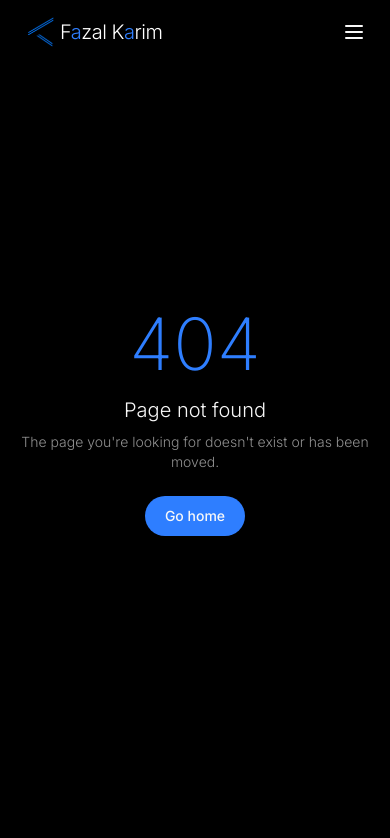
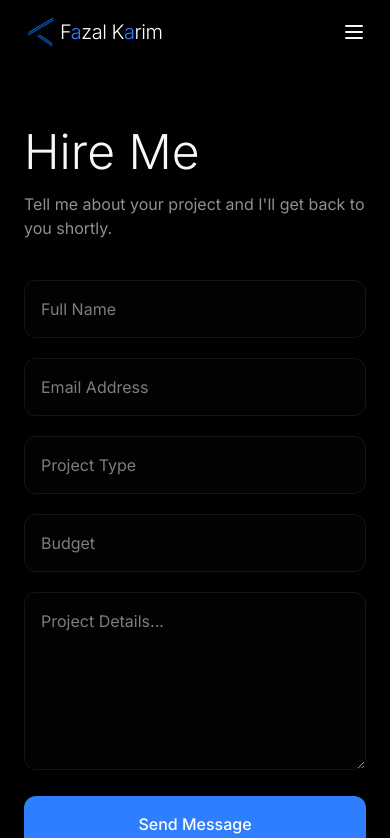
Before and after one commit to fazalkariim/Fazal-Karim, a React (Vite) app: page /hire in a window 390 px wide. Shown: the top 838 px of the page. Built offline with nearby package versions, Linux system fonts and the light colour scheme.

Commit message:
email functionality Added

```diff
--- a/package.json
+++ b/package.json
@@ -9,6 +9,7 @@
     "preview": "vite preview"
   },
   "dependencies": {
+    "@emailjs/browser": "^4.4.1",
     "lucide-react": "^0.460.0",
     "react": "^18.3.1",
     "react-dom": "^18.3.1",
--- a/src/App.jsx
+++ b/src/App.jsx
@@ -6,17 +6,19 @@ import About from "./pages/About.jsx";
 import Projects from "./pages/Projects.jsx";
 import NotFound from "./pages/NotFound.jsx";
 import ScrollToTop from "./components/ScrollToTop.jsx";
+import Hire from "./pages/Hire.jsx";
 
 export default function App() {
   return (
     <div className="min-h-screen flex flex-col bg-background">
       <Navbar />
       <main className="flex-1">
-          <ScrollToTop />
+        <ScrollToTop />
         <Routes>
           <Route path="/" element={<Home />} />
           <Route path="/about" element={<About />} />
           <Route path="/projects" element={<Projects />} />
+          <Route path="/hire" element={<Hire />} />
           <Route path="*" element={<NotFound />} />
         </Routes>
       </main>
--- a/src/components/sections/ContactCTA.jsx
+++ b/src/components/sections/ContactCTA.jsx
@@ -1,4 +1,5 @@
 import { Mail, Briefcase } from "lucide-react";
+import { Link } from "react-router-dom";
 
 export function ContactCTA() {
   return (
@@ -15,17 +16,18 @@ export function ContactCTA() {
               Available for projects
             </div>
 
-            <h2 className="text-4xl md:text-6xl font-extralight tracking-tight leading-tight">
-              Let's build something <br />
-              <span className="text-gradient-primary font-light">
-                amazing together.
+            <h2 className="text-5xl md:text-6xl font-medium tracking-tight leading-tight">
+              Let's transform your vision  <br />
+              <span className=" text-gradient-primary font-medium">
+                into reality.
               </span>
             </h2>
 
-            <p className="mt-5 text-muted-foreground font-light max-w-lg mx-auto">
-              Have a project in mind? I'm currently accepting new freelance work
-              and remote roles.
-            </p>
+            <p className="mt-5 text-muted-foreground font-light max-w-xl mx-auto leading-relaxed">
+  Looking for a developer who can turn ideas into scalable digital
+  products? I'm available for freelance projects, startup collaborations,
+  and remote opportunities.
+</p>
 
             <div className="mt-8 flex flex-col sm:flex-row gap-3 justify-center">
               {/* CONTACT BUTTON */}
@@ -45,20 +47,14 @@ export function ContactCTA() {
               </a>
 
               {/* HIRE ME BUTTON */}
-              <a
-                href="#contact"
-                onClick={() => {
-                  setTimeout(() => {
-                    window.dispatchEvent(
-                      new Event("contact-highlight")
-                    );
-                  }, 300);
-                }}
-                className="inline-flex items-center justify-center gap-2 px-7 py-3 rounded-full border border-border bg-surface font-medium hover:border-primary/50 transition-colors"
-              >
-                <Briefcase className="w-4 h-4" />
-                Hire Me
-              </a>
+              <Link
+                 to="/hire"
+                 className="inline-flex items-center justify-center gap-2 px-7 py-3 rounded-full border border-border bg-surface font-medium hover:border-primary/50 transition-colors"
+               >
+                 <Briefcase className="w-4 h-4" />
+                 Hire Me
+               </Link>
+
             </div>
           </div>
         </div>
--- a/src/components/sections/ProjectCard.jsx
+++ b/src/components/sections/ProjectCard.jsx
@@ -8,6 +8,7 @@ export const projectsData = [
     category: "NEXT Apps",
     status: "Completed",
     image: "/aiassis.png",
+     github: "https://github.com/fazalkariim/Smart-Recipe-Platform.ai",
   },
   {
     title: "Bookifyr",
@@ -16,6 +17,7 @@ export const projectsData = [
     category: "MERN Apps",
     status: "Completed",
     image: "/book.png",
+     github: "https://github.com/fazalkariim/Bookifyr-Event_Booking_Platform",
   },
   {
     title: "TynexaAi",
@@ -24,6 +26,7 @@ export const projectsData = [
     category: "MERN Apps",
     status: "Completed",
     image: "/chatbot.png",
+     github: "https://github.com/fazalkariim/Ai-Customer-Support-ChatBot",
   },
   {
     title: "Restaurant POS",
@@ -32,6 +35,7 @@ export const projectsData = [
     category: "MERN Apps",
     status: "In Progress",
     image: "/res.png",
+     github: "https://github.com/fazalkariim/Restaurant-POS",
   },
   {
     title: "Yoga Wellness Tracker",
@@ -40,6 +44,7 @@ export const projectsData = [
     category: "NEXT Apps",
     status: "Completed",
     image: "/yoga.png",
+     github: "https://github.com/fazalkariim/final-year-project",
   },
 
 ];
@@ -79,7 +84,9 @@ export function ProjectCard({ p }) {
 
   <div className="flex items-center gap-4">
    <a
-      href="#"
+  href={p.github}
+  target="_blank"
+  rel="noopener noreferrer"
   className="inline-flex items-center gap-1.5 text-xs text-muted-foreground hover:text-primary transition-colors"
 >
   <Github className="w-3.5 h-3.5" />
--- /dev/null
+++ b/src/pages/Hire.jsx
@@ -0,0 +1,109 @@
+import { useRef, useState } from "react";
+import emailjs from "@emailjs/browser";
+
+export default function Hire() {
+  const form = useRef();
+
+  const [loading, setLoading] = useState(false);
+  const [success, setSuccess] = useState("");
+
+  const sendEmail = async (e) => {
+    e.preventDefault();
+
+    setLoading(true);
+
+    try {
+      await emailjs.sendForm(
+        import.meta.env.VITE_EMAILJS_SERVICE_ID,
+        import.meta.env.VITE_EMAILJS_TEMPLATE_ID,
+        form.current,
+        import.meta.env.VITE_EMAILJS_PUBLIC_KEY
+      );
+
+      setSuccess("Message sent successfully 🚀");
+
+      form.current.reset();
+    } catch (error) {
+      console.log(error);
+
+      setSuccess("Something went wrong ❌");
+    }
+
+    setLoading(false);
+  };
+
+  return (
+    <section className="min-h-screen py-32 px-6">
+      <div className="max-w-3xl mx-auto">
+
+        <h1 className="text-5xl font-light mb-4">
+          Hire Me
+        </h1>
+
+        <p className="text-muted-foreground mb-10">
+          Tell me about your project and I'll get back to you shortly.
+        </p>
+
+        <form
+          ref={form}
+          onSubmit={sendEmail}
+          className="space-y-5"
+        >
+          <input
+            type="text"
+            name="user_name"
+            placeholder="Full Name"
+            required
+            className="w-full p-4 rounded-xl bg-card border border-border"
+          />
+
+          <input
+            type="email"
+            name="user_email"
+            placeholder="Email Address"
+            required
+            className="w-full p-4 rounded-xl bg-card border border-border"
+          />
+
+          <input
+            type="text"
+            name="project_type"
+            placeholder="Project Type"
+            required
+            className="w-full p-4 rounded-xl bg-card border border-border"
+          />
+
+          <input
+            type="text"
+            name="budget"
+            placeholder="Budget"
+            required
+            className="w-full p-4 rounded-xl bg-card border border-border"
+          />
+
+          <textarea
+            rows="6"
+            name="message"
+            placeholder="Project Details..."
+            required
+            className="w-full p-4 rounded-xl bg-card border border-border"
+          />
+
+          <button
+            disabled={loading}
+            type="submit"
+            className="w-full py-4 rounded-xl bg-primary text-white font-medium"
+          >
+            {loading ? "Sending..." : "Send Message"}
+          </button>
+
+          {success && (
+            <p className="text-center text-primary">
+              {success}
+            </p>
+          )}
+        </form>
+      </div>
+    </section>
+  );
+}
```
Also changed, not shown: 2 other files (tests, documents, lock files or other folders). Lines whose indentation alone changed are shown as unchanged.
